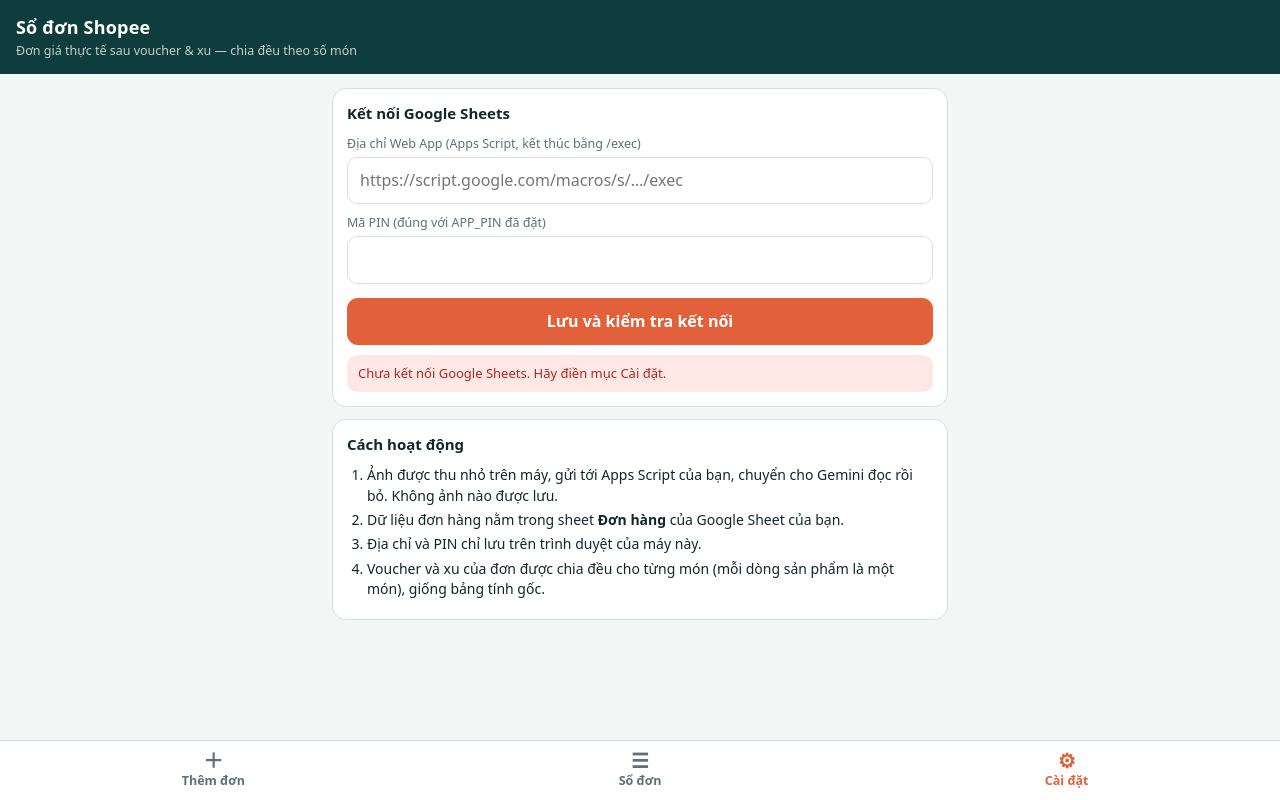
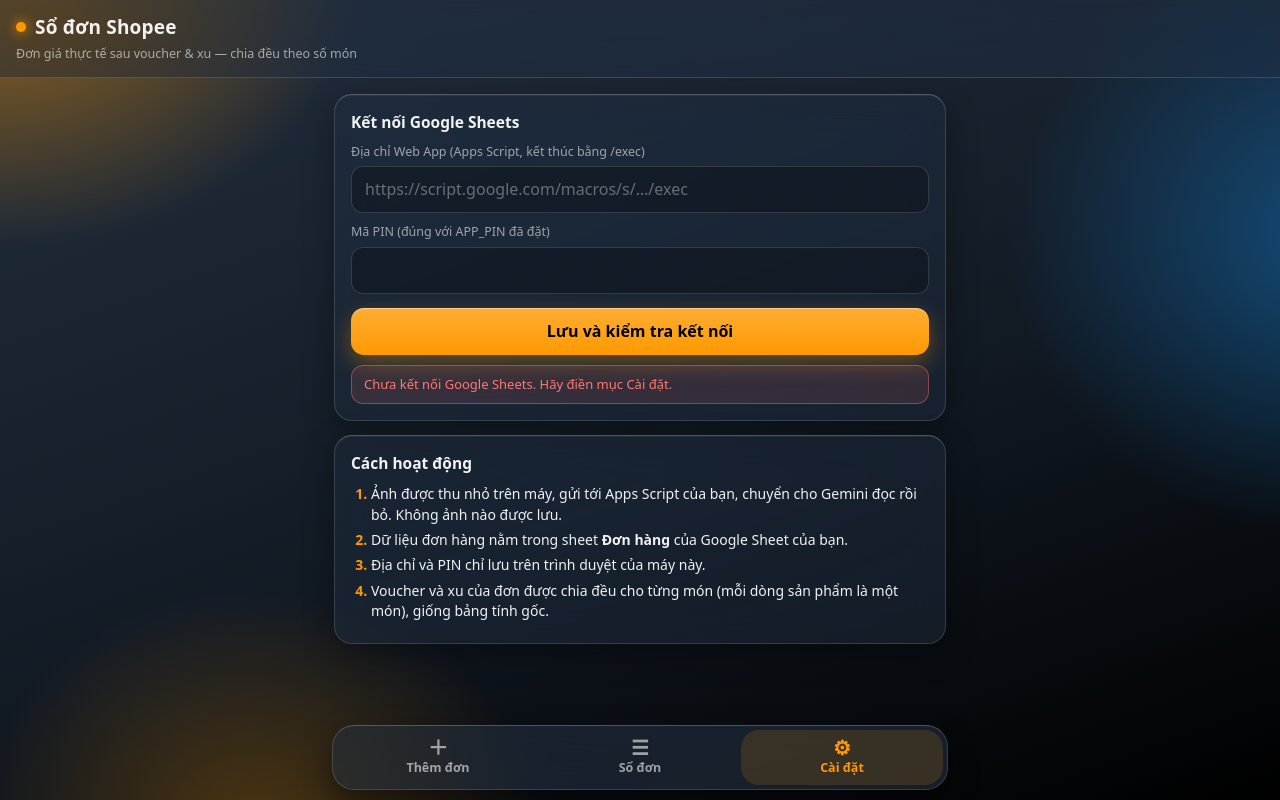
Before and after one commit to thuthaonguyen249119/donhang, a plain HTML site: page index.html in a window 1280 px wide. Both pictures are taken after a click on the button "Lưu và kiểm tra kết nối". Drawn offline with Linux system fonts and the light colour scheme.

Commit message:
Restyle UI as dark glassmorphism with #FF9900 orange accent
Co-Authored-By: Claude Opus 5.5 <noreply@anthropic.com>
Claude-Session: https://claude.ai/code/session_016taep7aDNC9U3sNosiRjyo

```diff
--- a/index.html
+++ b/index.html
@@ -3,71 +3,111 @@
 <head>
 <meta charset="utf-8">
 <meta name="viewport" content="width=device-width, initial-scale=1, viewport-fit=cover">
-<meta name="theme-color" content="#0f3d3e">
+<meta name="theme-color" content="#232F3E">
 <title>Sổ đơn Shopee — đơn giá thực tế</title>
 <style>
 :root{
-  --ink:#12262a; --muted:#5d7176; --line:#d8e1e2; --bg:#f3f6f5; --card:#fff;
-  --brand:#0f3d3e; --accent:#e2603a; --good:#1c7c54; --warn:#a15c00; --bad:#b3261e;
-  --r:14px;
+  --orange:#FF9900; --blue:#146EB4; --black:#000000; --navy:#232F3E; --light:#F2F2F2;
+  --ink:var(--light); --muted:rgba(242,242,242,.62); --line:rgba(255,255,255,.14);
+  --glass:rgba(35,47,62,.46); --glass-2:rgba(255,255,255,.06); --field:rgba(0,0,0,.28);
+  --accent:var(--orange); --good:#5fd49c; --warn:#FFB84D; --bad:#FF7A70;
+  --blur:blur(18px) saturate(150%); --r:18px;
+  color-scheme:dark;
 }
 *{box-sizing:border-box}
-html,body{margin:0;background:var(--bg);color:var(--ink);
-  font:16px/1.45 system-ui,-apple-system,"Segoe UI",Roboto,"Helvetica Neue",Arial,sans-serif}
-header{background:var(--brand);color:#fff;padding:calc(14px + env(safe-area-inset-top)) 16px 14px;position:sticky;top:0;z-index:5}
-header h1{margin:0;font-size:18px;font-weight:650;letter-spacing:.2px}
-header p{margin:2px 0 0;font-size:12.5px;opacity:.75}
-main{max-width:640px;margin:0 auto;padding:14px 12px calc(92px + env(safe-area-inset-bottom))}
+/* Nền: các quầng sáng cam/xanh phía sau lớp kính */
+html{min-height:100%;background-color:var(--black);background-attachment:fixed;background-repeat:no-repeat;
+  background-image:
+    radial-gradient(38rem 30rem at 0% -5%, rgba(255,153,0,.55), transparent 60%),
+    radial-gradient(34rem 30rem at 105% 30%, rgba(20,110,180,.6), transparent 62%),
+    radial-gradient(30rem 26rem at 20% 105%, rgba(255,153,0,.28), transparent 60%),
+    linear-gradient(160deg, var(--navy) 0%, #121a24 55%, var(--black) 100%)}
+body{background:transparent}
+html,body{margin:0;color:var(--ink);
+  font:16px/1.45 system-ui,-apple-system,"Segoe UI",Roboto,"Helvetica Neue",Arial,sans-serif;-webkit-font-smoothing:antialiased}
+header{position:sticky;top:0;z-index:5;padding:calc(14px + env(safe-area-inset-top)) 16px 14px;
+  background:rgba(35,47,62,.55);-webkit-backdrop-filter:var(--blur);backdrop-filter:var(--blur);
+  border-bottom:1px solid var(--line)}
+header h1{margin:0;font-size:19px;font-weight:700;letter-spacing:.2px}
+header h1::before{content:"";display:inline-block;width:10px;height:10px;border-radius:50%;margin-right:9px;vertical-align:2px;
+  background:var(--orange);box-shadow:0 0 12px var(--orange)}
+header p{margin:3px 0 0;font-size:12.5px;color:var(--muted)}
+main{max-width:640px;margin:0 auto;padding:16px 14px calc(100px + env(safe-area-inset-bottom))}
 section{display:none} section.on{display:block}
-.card{background:var(--card);border:1px solid var(--line);border-radius:var(--r);padding:14px;margin-bottom:12px}
-.card h2{margin:0 0 10px;font-size:15px}
-label{display:block;font-size:12.5px;color:var(--muted);margin:10px 0 4px}
+.card{background:var(--glass);-webkit-backdrop-filter:var(--blur);backdrop-filter:var(--blur);
+  border:1px solid var(--line);border-top-color:rgba(255,255,255,.24);border-radius:var(--r);padding:16px;margin-bottom:14px;
+  box-shadow:0 10px 30px rgba(0,0,0,.35), inset 0 1px 0 rgba(255,255,255,.06)}
+.card h2{margin:0 0 10px;font-size:15.5px;font-weight:700}
+label{display:block;font-size:12.5px;color:var(--muted);margin:10px 0 5px}
 input[type=text],input[type=password],input[type=url],input[type=search]{
-  width:100%;padding:11px 12px;border:1px solid var(--line);border-radius:10px;font:inherit;background:#fff;color:var(--ink)}
-input:focus{outline:2px solid #7fb7b0;outline-offset:1px}
+  width:100%;padding:11px 13px;border:1px solid var(--line);border-radius:12px;font:inherit;
+  background:var(--field);color:var(--ink);transition:border-color .15s, box-shadow .15s}
+input::placeholder{color:rgba(242,242,242,.38)}
+input:focus{outline:none;border-color:var(--orange);box-shadow:0 0 0 3px rgba(255,153,0,.25)}
 .row{display:grid;grid-template-columns:1fr 1fr;gap:10px}
 .row3{display:grid;grid-template-columns:1fr 1fr 1fr;gap:8px}
-button{font:inherit;border:0;border-radius:11px;padding:12px 14px;font-weight:600;cursor:pointer;min-height:46px}
-.pri{background:var(--accent);color:#fff;width:100%}
-.sec{background:#e4eceb;color:var(--brand);width:100%}
-.ghost{background:transparent;color:var(--brand);padding:8px 10px;min-height:38px}
+button{font:inherit;border:0;border-radius:13px;padding:12px 14px;font-weight:650;cursor:pointer;min-height:46px;
+  transition:transform .08s, filter .15s, background .15s}
+button:active{transform:scale(.98)}
+.pri{background:linear-gradient(180deg,#FFAD33,var(--orange));color:var(--black);width:100%;
+  box-shadow:0 8px 22px rgba(255,153,0,.35), inset 0 1px 0 rgba(255,255,255,.4)}
+.pri:hover{filter:brightness(1.05)}
+.sec{background:rgba(20,110,180,.3);color:var(--light);width:100%;border:1px solid rgba(20,110,180,.75);
+  -webkit-backdrop-filter:var(--blur);backdrop-filter:var(--blur)}
+.sec:hover{background:rgba(20,110,180,.45)}
+.ghost{background:transparent;color:var(--orange);padding:8px 10px;min-height:38px}
+.ghost:hover{background:rgba(255,255,255,.06)}
 .danger{color:var(--bad)}
-button:disabled{opacity:.5}
-.drop{display:flex;flex-direction:column;align-items:center;justify-content:center;gap:4px;text-align:center;
-  border:2px dashed #9fb9b6;border-radius:var(--r);padding:22px 12px;color:var(--brand);background:#f7fbfa}
+button:disabled{opacity:.45;box-shadow:none;cursor:default}
+.drop{display:flex;flex-direction:column;align-items:center;justify-content:center;gap:4px;text-align:center;cursor:pointer;
+  border:1.5px dashed rgba(255,153,0,.65);border-radius:var(--r);padding:24px 12px;color:var(--orange);
+  background:linear-gradient(135deg, rgba(255,153,0,.12), rgba(20,110,180,.12));transition:background .15s}
+.drop:hover{background:linear-gradient(135deg, rgba(255,153,0,.2), rgba(20,110,180,.18))}
 .drop b{font-size:16px} .drop small{color:var(--muted)}
 .thumbs{display:flex;gap:8px;overflow-x:auto;margin-top:10px}
-.thumbs img{height:92px;border-radius:8px;border:1px solid var(--line)}
-.item{border:1px solid var(--line);border-radius:12px;padding:10px;margin-top:10px;background:#fbfcfc}
+.thumbs img{height:92px;border-radius:10px;border:1px solid var(--line)}
+.item{border:1px solid var(--line);border-radius:14px;padding:12px;margin-top:10px;background:var(--glass-2)}
 .item .top{display:flex;justify-content:space-between;align-items:center;font-size:12.5px;color:var(--muted)}
-.calc{display:flex;justify-content:space-between;gap:8px;margin-top:10px;padding-top:8px;border-top:1px dashed var(--line);font-size:13.5px}
-.calc b{color:var(--good);font-variant-numeric:tabular-nums}
+.calc{display:flex;justify-content:space-between;gap:8px;margin-top:10px;padding-top:9px;border-top:1px dashed var(--line);font-size:13.5px}
+.calc b{color:var(--orange);font-variant-numeric:tabular-nums}
 .sum{font-size:14px} .sum div{display:flex;justify-content:space-between;padding:3px 0;font-variant-numeric:tabular-nums}
-.sum .big{font-weight:700;font-size:16px;border-top:1px solid var(--line);margin-top:4px;padding-top:8px}
-.note{font-size:13px;border-radius:10px;padding:9px 11px;margin-top:10px}
-.note.ok{background:#e5f4ec;color:var(--good)} .note.warn{background:#fff3dc;color:var(--warn)} .note.bad{background:#fde8e6;color:var(--bad)}
+.sum .big{font-weight:750;font-size:17px;border-top:1px solid var(--line);margin-top:6px;padding-top:9px}
+.sum .big span:last-child{color:var(--orange)}
+.note{font-size:13px;border-radius:12px;padding:9px 12px;margin-top:10px;border:1px solid}
+.note.ok{background:rgba(95,212,156,.12);border-color:rgba(95,212,156,.35);color:var(--good)}
+.note.warn{background:rgba(255,153,0,.12);border-color:rgba(255,153,0,.4);color:var(--warn)}
+.note.bad{background:rgba(255,122,112,.12);border-color:rgba(255,122,112,.4);color:var(--bad)}
 .order{padding:0;overflow:hidden}
-.order .head{padding:12px 14px;display:flex;justify-content:space-between;gap:10px;align-items:flex-start}
+.order .head{padding:13px 16px;display:flex;justify-content:space-between;gap:10px;align-items:flex-start}
 .order .head b{display:block;font-size:15px} .order .head small{color:var(--muted)}
-.order .paid{font-weight:700;white-space:nowrap;font-variant-numeric:tabular-nums}
-.line{padding:9px 14px;border-top:1px solid var(--line);display:grid;grid-template-columns:1fr auto;gap:2px 10px;font-size:14px}
+.order .paid{font-weight:750;white-space:nowrap;font-variant-numeric:tabular-nums;color:var(--orange)}
+.line{padding:10px 16px;border-top:1px solid var(--line);display:grid;grid-template-columns:1fr auto;gap:2px 10px;font-size:14px}
 .line small{color:var(--muted);grid-column:1} .line .u{grid-row:1/span 2;grid-column:2;text-align:right;align-self:center}
-.line .u b{display:block;color:var(--good);font-variant-numeric:tabular-nums} .line .u s{color:var(--muted);font-size:12px}
-.acts{display:flex;justify-content:flex-end;border-top:1px solid var(--line);background:#fafcfc}
+.line .u b{display:block;color:var(--orange);font-variant-numeric:tabular-nums} .line .u s{color:var(--muted);font-size:12px}
+.acts{display:flex;justify-content:flex-end;border-top:1px solid var(--line);background:rgba(0,0,0,.18)}
 .bar{display:flex;gap:8px;margin-bottom:12px}
 .empty{text-align:center;color:var(--muted);padding:34px 10px}
-nav{position:fixed;left:0;right:0;bottom:0;background:#fff;border-top:1px solid var(--line);display:flex;
-  padding-bottom:env(safe-area-inset-bottom);z-index:6}
-nav button{flex:1;background:none;border-radius:0;color:var(--muted);font-size:12.5px;font-weight:600;padding:9px 4px 10px;min-height:58px}
+nav{position:fixed;left:12px;right:12px;bottom:calc(10px + env(safe-area-inset-bottom));max-width:616px;margin:0 auto;display:flex;z-index:6;
+  background:rgba(35,47,62,.6);-webkit-backdrop-filter:var(--blur);backdrop-filter:var(--blur);
+  border:1px solid var(--line);border-top-color:rgba(255,255,255,.24);border-radius:22px;padding:4px;
+  box-shadow:0 12px 30px rgba(0,0,0,.45)}
+nav button{flex:1;background:none;border-radius:18px;color:var(--muted);font-size:12.5px;font-weight:650;padding:7px 4px 8px;min-height:54px}
 nav button span{display:block;font-size:20px;line-height:1.1}
-nav button.on{color:var(--accent)}
-#toast{position:fixed;left:50%;bottom:calc(76px + env(safe-area-inset-bottom));transform:translateX(-50%);background:#12262a;color:#fff;
-  padding:10px 16px;border-radius:999px;font-size:14px;opacity:0;pointer-events:none;transition:opacity .2s;max-width:90%;text-align:center;z-index:9}
+nav button.on{color:var(--orange);background:rgba(255,153,0,.14)}
+#toast{position:fixed;left:50%;bottom:calc(90px + env(safe-area-inset-bottom));transform:translateX(-50%);
+  background:rgba(35,47,62,.85);-webkit-backdrop-filter:var(--blur);backdrop-filter:var(--blur);color:var(--light);
+  border:1px solid var(--line);padding:10px 16px;border-radius:999px;font-size:14px;opacity:0;pointer-events:none;
+  transition:opacity .2s;max-width:90%;text-align:center;z-index:9;box-shadow:0 8px 24px rgba(0,0,0,.4)}
 #toast.on{opacity:1}
-.spin{display:inline-block;width:16px;height:16px;border:2px solid #fff;border-right-color:transparent;border-radius:50%;
+.spin{display:inline-block;width:16px;height:16px;border:2px solid currentColor;border-right-color:transparent;border-radius:50%;
   animation:sp .7s linear infinite;vertical-align:-3px;margin-right:6px}
 @keyframes sp{to{transform:rotate(360deg)}}
-ol{padding-left:20px;margin:6px 0;font-size:14px} ol li{margin:4px 0}
+ol{padding-left:20px;margin:6px 0;font-size:14px} ol li{margin:5px 0} ol li::marker{color:var(--orange);font-weight:700}
+b{font-weight:700}
+/* Máy không hỗ trợ làm mờ nền: dùng kính đặc hơn để chữ vẫn dễ đọc */
+@supports not ((backdrop-filter:blur(1px)) or (-webkit-backdrop-filter:blur(1px))){
+  .card,header,nav,#toast{background:rgba(35,47,62,.92)}
+}
 </style>
 </head>
 <body>
```
